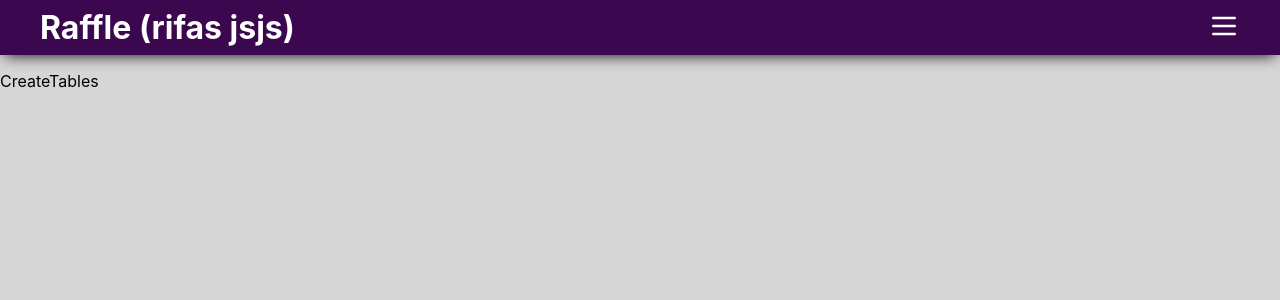
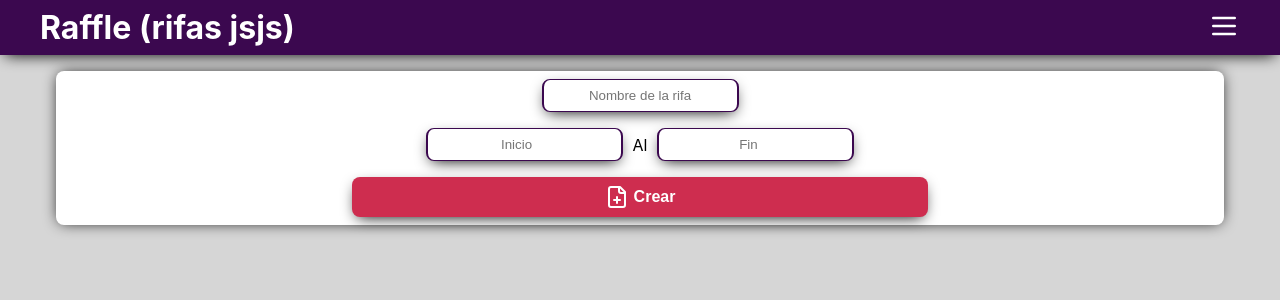
Before and after one commit to capa026/Raffle, a React (Vite) app in the folder client/: page /createTables in a window 1280 px wide. Shown: the top 300 px of the page. Built offline with nearby package versions, Linux system fonts and the light colour scheme.

Commit message:
Modification

```diff
--- a/client/src/Routes/CreateTables.jsx
+++ b/client/src/Routes/CreateTables.jsx
@@ -1,4 +1,23 @@
+import { FilePlus } from "lucide-react";
+
 const CreateTables = () => {
-  return <div>CreateTables</div>;
+  return (
+    <div className="create--tables">
+      <div className="container">
+        <div className="form">
+          <input type="text" placeholder="Nombre de la rifa" />
+          <div className="wrapper">
+            <input type="number" placeholder="Inicio" />
+            <span>Al</span>
+            <input type="number" placeholder="Fin" />
+          </div>
+          <button>
+            <FilePlus />
+            Crear
+          </button>
+        </div>
+      </div>
+    </div>
+  );
 };
 export default CreateTables;
--- a/client/src/Routes/routes.css
+++ b/client/src/Routes/routes.css
@@ -51,6 +51,60 @@
   }
 } /*HOME*/
 
+/*CreateTables*/
+.create--tables {
+  .form {
+    display: flex;
+    flex-direction: column;
+    justify-content: center;
+    align-items: center;
+    gap: 1rem;
+    background-color: white;
+    border-radius: 8px;
+    margin: 0 1rem;
+    padding: 0.5rem;
+    box-shadow: var(--shadow);
+
+    .wrapper {
+      gap: 10px;
+      input {
+        width: 50%;
+      }
+    }
+    input {
+      padding: 0.5rem;
+      border: 1px solid var(--primary);
+      border-left: 2px solid var(--primary);
+      border-right: 2px solid var(--primary);
+      outline: none;
+      border-radius: 8px;
+      box-shadow: var(--shadow-bot);
+      text-align: center;
+    }
+    button {
+      display: flex;
+      justify-content: center;
+      align-items: center;
+      gap: 5px;
+      padding: 0.5rem;
+      width: 50%;
+      border-radius: 8px;
+      outline: none;
+      border: none;
+      background-color: var(--secondary);
+      color: white;
+      font-weight: bolder;
+      font-size: 1rem;
+      box-shadow: var(--shadow-bot);
+    }
+
+    button:hover {
+      background: var(--secondary-dark);
+      color: grey;
+    }
+  }
+} /*CreateTables*/
+
 @media (width <= 800px) {
   .table {
     grid-template-columns: repeat(10, 1fr) !important;
```
